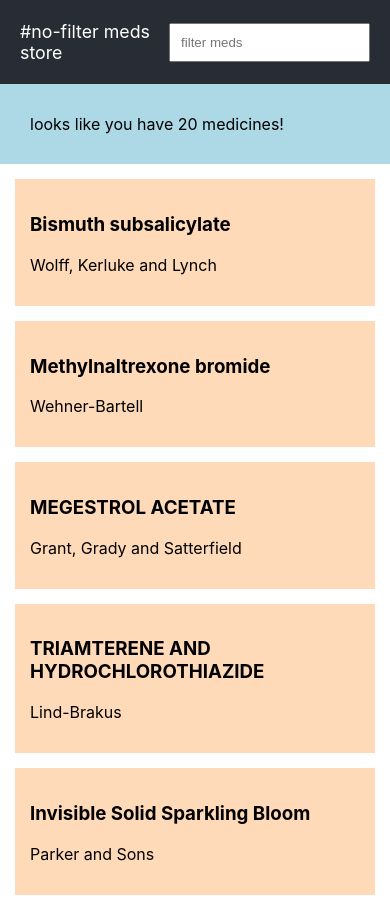
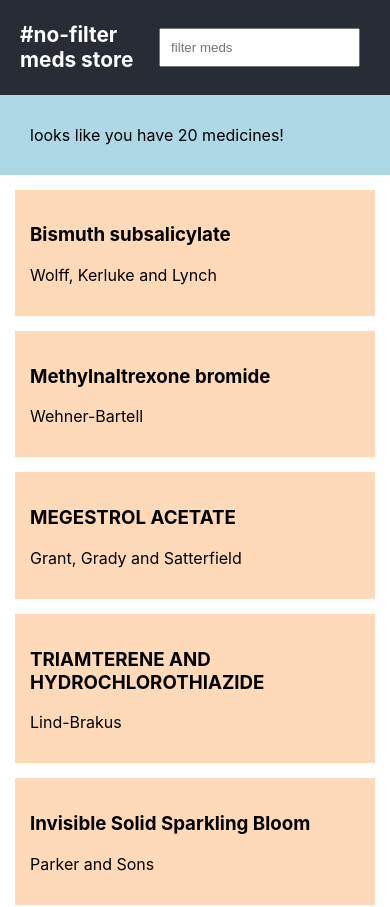
Before and after one commit to hgrey-dev/hashtag-filtered-meds, a React (Create React App) app: page / in a window 390 px wide. Shown: the top 907 px of the page. Built offline with nearby package versions, Linux system fonts and the light colour scheme.

Commit message:
adjusted css and header for mobile

```diff
--- a/src/components/header/header.js
+++ b/src/components/header/header.js
@@ -1,13 +1,15 @@
 import React from "react";
 import styles from "./header.module.css";
-
 
 const Header = (props) => {
   return (
     <>
       <header className={styles.header}>
-        #no-filter meds store
-        {props.children}
+        <h3 className={styles.h3}>
+          #no-filter meds store
+          </h3>
+       <p className={styles.p}>{props.children}</p>
+
       </header>
     </>
   );
--- a/src/components/header/header.module.css
+++ b/src/components/header/header.module.css
@@ -7,3 +7,10 @@
   font-size: calc(10px + 2vmin);
   color: white;
 }
+.h3{
+  display: flex;
+  margin: 0 auto;
+}
+.p{
+  padding: 10px;
+}
--- a/src/components/search/search.module.css
+++ b/src/components/search/search.module.css
@@ -1,5 +1,4 @@
 .root{
-
     right: 20px;
 
 }
```
